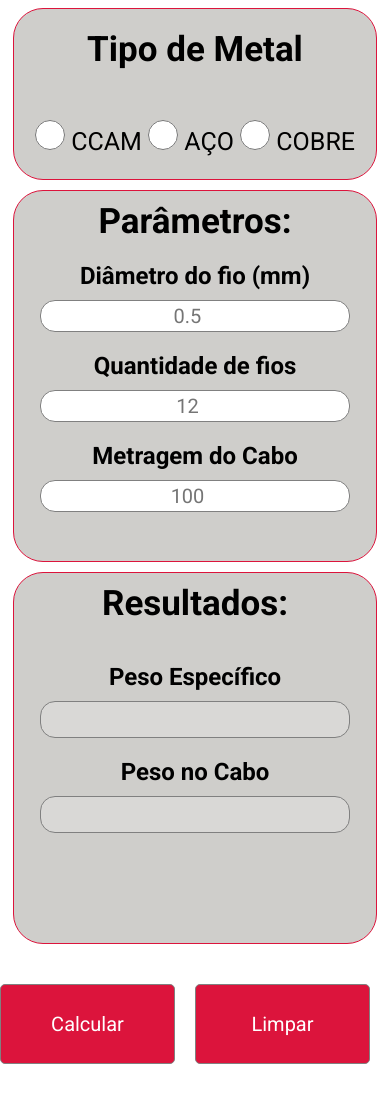
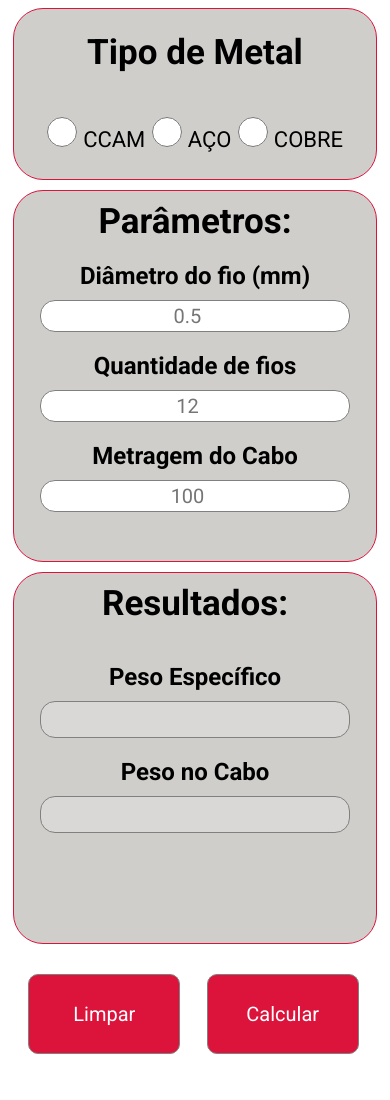
Before and after one commit to ribeiroAllison/peso-especifico, a plain HTML site: page index.html in a window 390 px wide. Shown: the part 260-1360 px from the top of the page. Drawn offline with Linux system fonts and the light colour scheme.

Commit message:
media query adjusts

```diff
--- a/index.html
+++ b/index.html
@@ -57,13 +57,16 @@
             <input type="text" id="pesoCabo" disabled>
         </form>
 
+        <div id="buttons">
+            <button id="erase">Limpar</button>
+            <button id="calculate" onclick="getVariables(); calculaEspec(); pesoRolo(); ">Calcular</button>
+
+        </div>
+
 
 
     </main>
-    <div id="buttons">
-        <button id="calculate" onclick="getVariables(); calculaEspec(); pesoRolo(); ">Calcular</button>
-        <button id="erase">Limpar</button>
-    </div>
+
     <script src="./density-calculator.js"></script>
 </body>
 </html>
--- a/resources/css/style.css
+++ b/resources/css/style.css
@@ -159,11 +159,11 @@ label{
 
     #metals h1{
         margin-top: 5%;
-        margin-bottom: 5%;
+        margin-bottom: 2%;
     }
 
     #metals label {
-        font-size: 25px;
+        font-size: 22px;
 
     }
 
@@ -189,13 +189,15 @@ label{
     justify-content: center;
 
 
+
+
 }
 
 button{
     height: 50px;
     width: 180px;
     background-color: crimson;
-    border-radius: 5px;
+    border-radius: 10px;
     color: white;
     font-size: 20px;
     border: 1px solid gray;
@@ -213,9 +215,20 @@ button:hover{
     #buttons{
         margin-bottom: 30px;
         margin-top: 30px;
+        width: 100%;
+        justify-content: space-evenly;
+
+
     }
 
     button{
         height: 80px;
+        width: 40%;
+        padding: 0;
     }
+
+    #erase{
+        margin-left: 17px;
+    }
+
 }
```
Also changed, not shown: resources/img/program.JPG (added), 1 other file.
